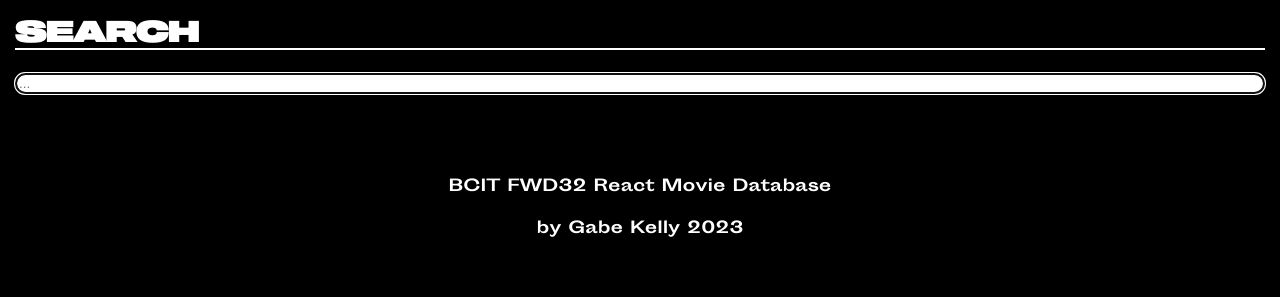
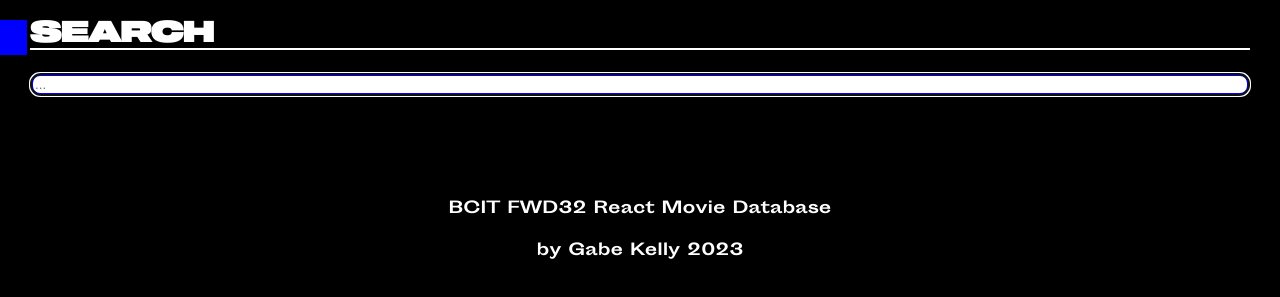
Before and after one commit to GodsDogSled/MDB-Attempt, a React app: page /search in a window 1280 px wide. Shown: the part 73-370 px from the top of the page. Built offline with nearby package versions, Linux system fonts and the light colour scheme.

Commit message:
search h1 and bar now fixed

```diff
--- a/src/components/Search.js
+++ b/src/components/Search.js
@@ -31,6 +31,7 @@
     return(
         <>
         <div className="search">
+        <span className = "blue-box"></span>
             <h2>Search</h2>
 
             <div className="searchInput">
--- a/src/scss/_search.scss
+++ b/src/scss/_search.scss
@@ -2,4 +2,29 @@
   width: 100%;
   box-sizing: border-box;
   border-radius: 10px;
+
+
 }
+
+input[type=text]:focus {
+  border: 3px solid blue;
+}
+
+.search {
+  position: sticky;
+  top: 70px;
+  z-index: 500;
+  background-color: black;
+  padding-bottom: 20px;
+  margin: 0 15px;
+
+  .blue-box {
+    position: absolute;
+    left: -38px;
+    display: block;
+    z-index: -19;
+    background-color: blue;
+    width: 35px;
+    height: 35px;
+  }
+}
```
